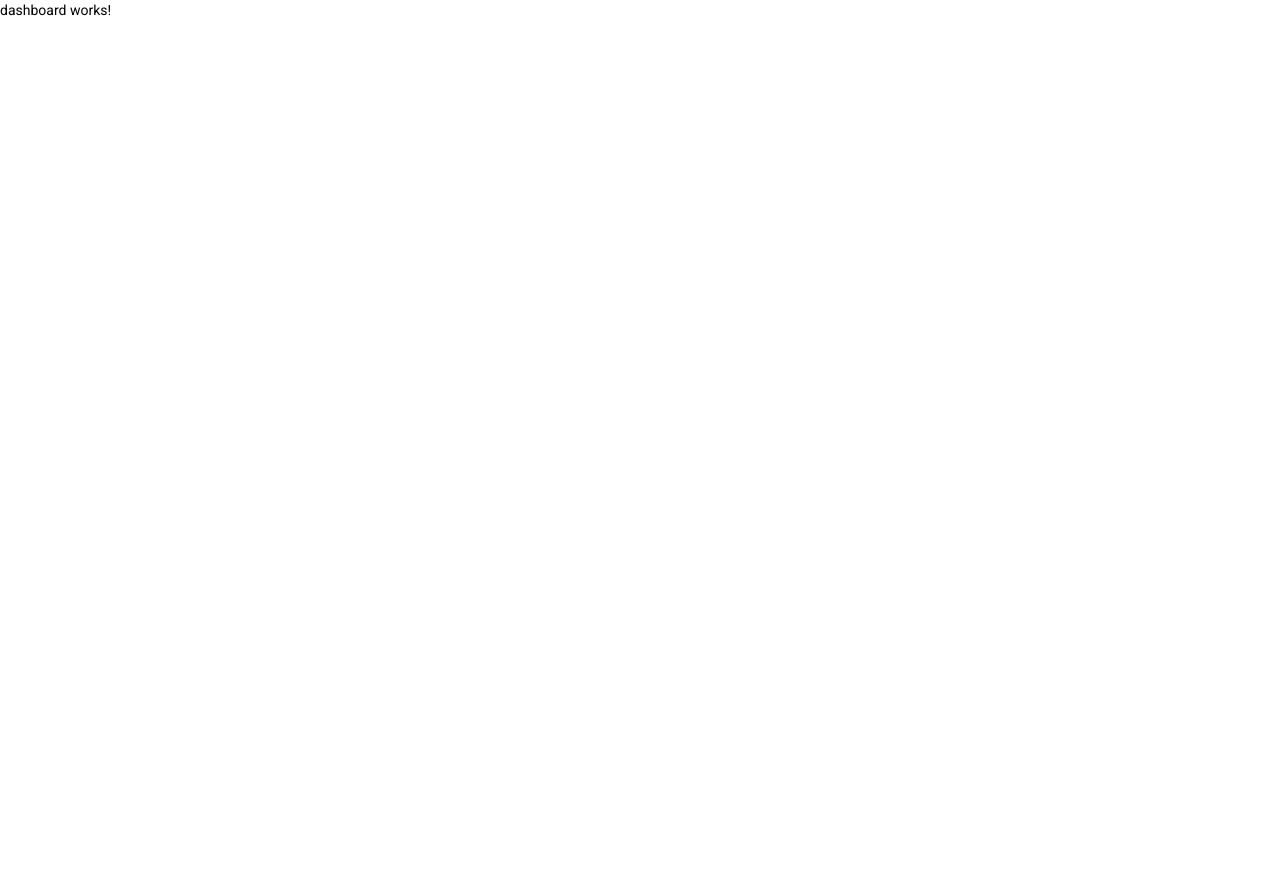
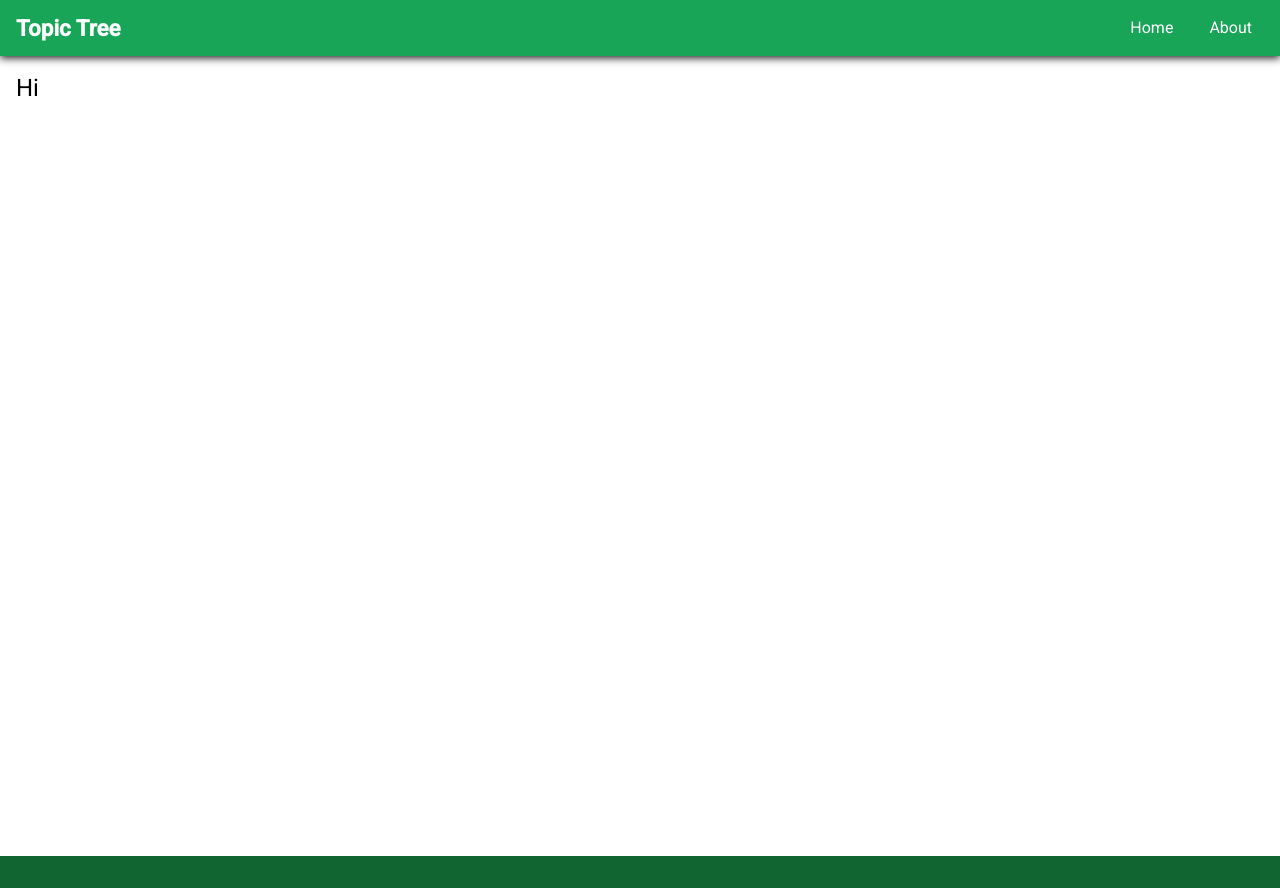
Before and after one commit to GhostSanket14/Topic-Tree, an Angular app: page /topic-tree/dashboard in a window 1280 px wide. Before the commit the page ends 800 px from the top, so only its background shows below. Built offline with nearby package versions, Linux system fonts and the light colour scheme.

Commit message:
created dashboard and made few changes to pages

```diff
--- a/src/app/app.component.html
+++ b/src/app/app.component.html
@@ -1 +1,15 @@
+<header>
+    <div class="headerGlobal">
+        <div class="logo">Topic Tree</div>
+        <nav class="navLinks">
+            <a href="#">Home</a>
+            <a href="#">About</a>
+        </nav>
+    </div>
+</header>
 <router-outlet></router-outlet>
+<footer>
+    <div class="footerGlobal">
+
+    </div>
+</footer>
--- a/src/app/app.component.scss
+++ b/src/app/app.component.scss
@@ -0,0 +1,57 @@
+.headerGlobal {
+    display: flex;
+    justify-content: space-between;
+    align-items: center;
+    flex-wrap: wrap;
+    padding: 12px 16px;
+    background-color: #18a558;
+    color: white;
+    box-shadow: 0 2px 8px rgba(0, 0, 0, 0.9);
+}
+
+.headerGlobal .logo {
+    font-size: 1.4rem;
+    font-weight: bold;
+}
+
+.headerGlobal .navLinks {
+    display: flex;
+    gap: 12px;
+    width: 100%;
+    justify-content: center;
+    margin-top: 8px;
+}
+
+.headerGlobal .navLinks a {
+    color: white;
+    text-decoration: none;
+    font-size: 1rem;
+    padding: 6px 12px;
+    border-radius: 6px;
+    transition: background 0.2s ease-in-out;
+}
+
+.headerGlobal .navLinks a:hover {
+    background-color: #116530;
+    /* Darker green hover */
+}
+
+
+.footerGlobal {
+    background-color: #116530;
+    color: white;
+    padding: 16px;
+    text-align: center;
+    font-size: 0.9rem;
+}
+
+@media (min-width: 768px) {
+    .headerGlobal {
+        flex-wrap: nowrap;
+    }
+
+    .headerGlobal .navLinks {
+        margin-top: 0;
+        width: auto;
+    }
+}
--- a/src/app/modules/dashboard/dashboard.component.html
+++ b/src/app/modules/dashboard/dashboard.component.html
@@ -1 +1,3 @@
-<p>dashboard works!</p>
+<div class="dashboardHolder">
+    <h1>Hi</h1>
+</div>
--- a/src/app/modules/dashboard/dashboard.component.scss
+++ b/src/app/modules/dashboard/dashboard.component.scss
@@ -0,0 +1,7 @@
+.dashboardHolder {
+    min-height: 100vh;
+    padding: 16px;
+    background-size: 400% 400%;
+    box-sizing: border-box;
+
+}
--- a/src/app/modules/pages/pages.component.html
+++ b/src/app/modules/pages/pages.component.html
@@ -3,9 +3,7 @@
         <img class="pageCompoImage" [src]="this.imageSource" [alt]="this.imageAlternate">
     </div>
     <div class="box">
-        <div class="example-button-row">
-            <button mat-button>Return To Dashboard</button>
-            <button mat-button>Report Issue / Bug</button>
-        </div>
+        <button mat-raised-button color="primary">Home</button>
+        <button mat-raised-button color="warn">Report Issue / Bug</button>
     </div>
 </div>
--- a/src/app/modules/pages/pages.component.ts
+++ b/src/app/modules/pages/pages.component.ts
@@ -1,5 +1,6 @@
 import { Component, OnInit } from '@angular/core';
 import { ActivatedRoute } from '@angular/router';
+
 
 @Component({
   selector: 'app-pages',
@@ -15,9 +16,11 @@ export class PagesComponent implements OnInit {
 
   ngOnInit(): void {
     this.route.data.subscribe((data: any) => {
-      if(data.errorType === '404'){
-        this.imageSource = 'assets/images/404 not found.jpg';
-        this.imageAlternate = '404 Page not found (Image)'
+      switch (data.errorType){
+        case '404':
+          this.imageSource = 'assets/images/404 not found.jpg';
+          this.imageAlternate = '404 Page not found (Image)'
+        break;
       }
     });
   }
--- a/src/app/shared/materials/materials.module.ts
+++ b/src/app/shared/materials/materials.module.ts
@@ -1,11 +1,14 @@
 import { NgModule } from '@angular/core';
 import { CommonModule } from '@angular/common';
 import { MatButtonModule } from '@angular/material/button';
+import { MatCheckboxModule } from '@angular/material/checkbox';
+
 
 
 const materialModules = [
   MatButtonModule,
   CommonModule,
+  MatCheckboxModule,
 ];
 
 @NgModule({
```
Also changed, not shown: src/app/modules/pages/pages.component.scss (line endings or trailing spaces).
